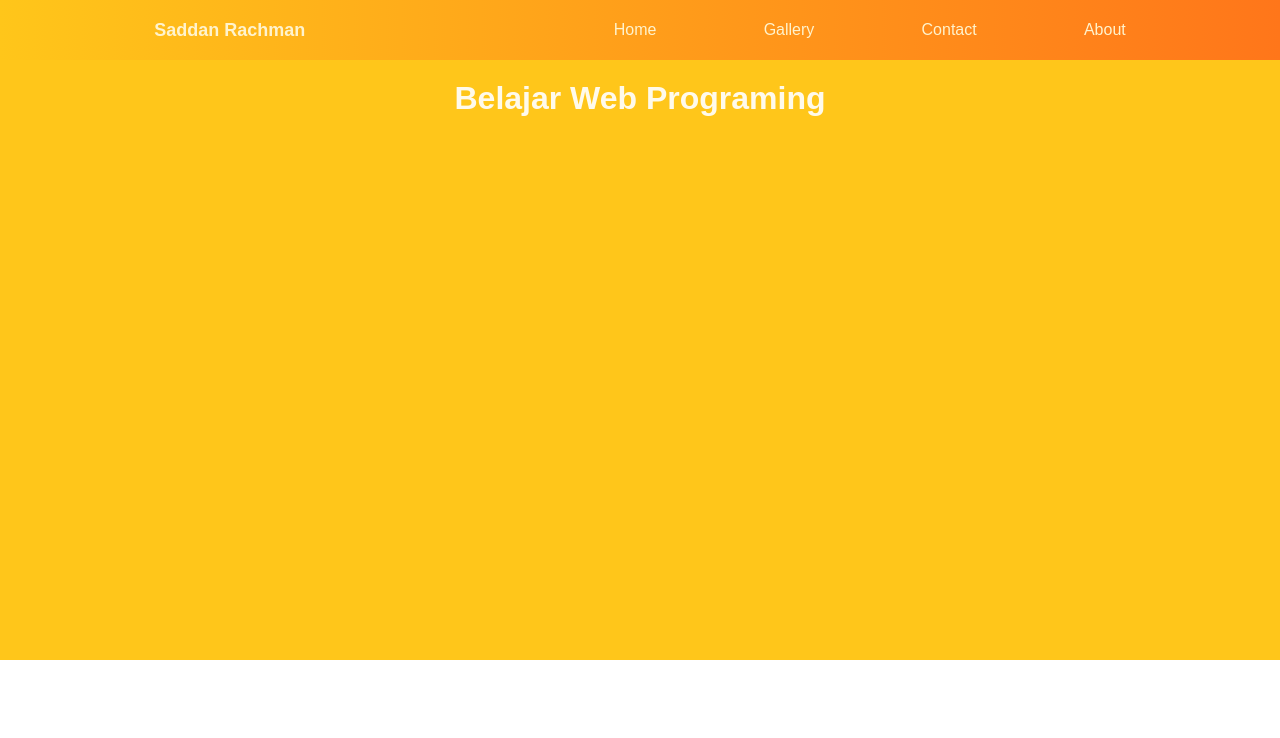
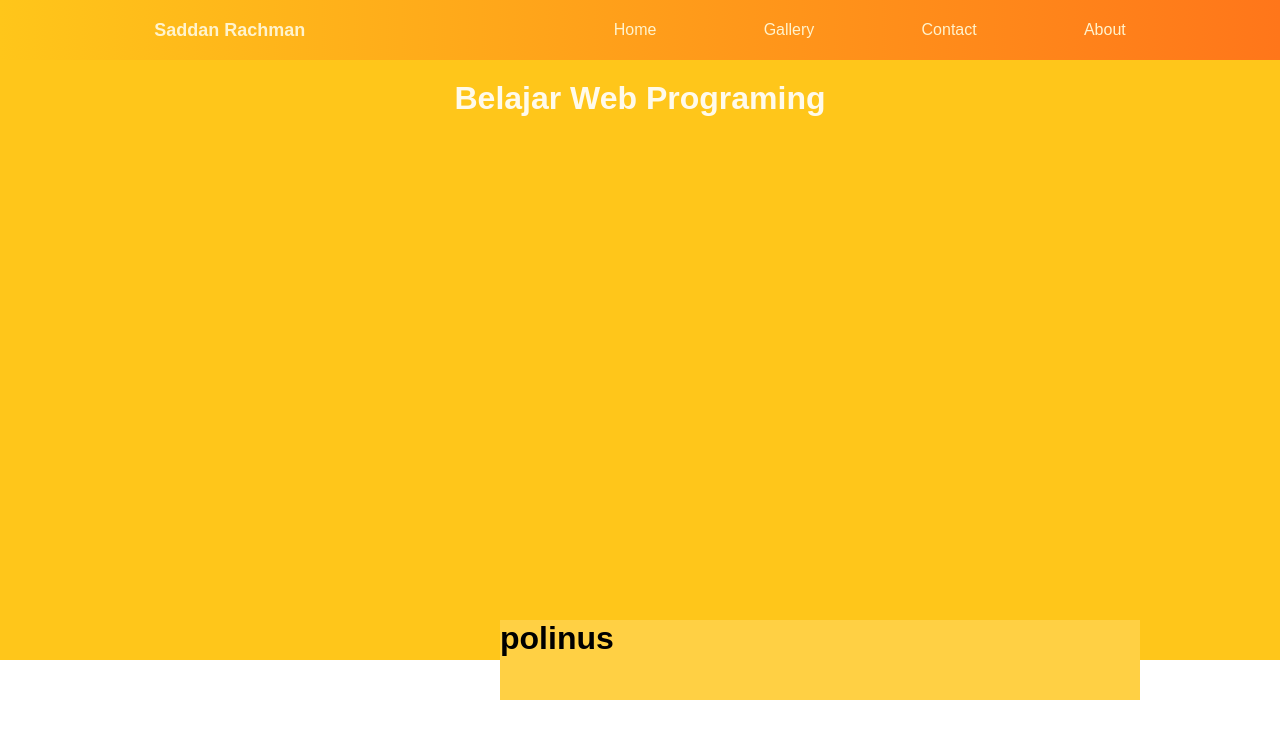
Before and after one commit to SBRD/sbrd-git-test, a plain HTML site: page index.html in a window 1280 px wide. Drawn offline with Linux system fonts and the light colour scheme; files that its build step writes are made by us from their sources.

Commit message:
menambahkan konten dibawah header

```diff
--- a/css/style.css
+++ b/css/style.css
@@ -51,6 +51,16 @@ header {
   background-color: #ffc61a;
 }
 
+body .main1 {
+  width: 50%;
+  margin: -40px 500px;
+  height: 80px;
+  background-color: #ffd044;
+}
+
+body .main1 h1 {
+  justify-content: center;
+}
 /*hamburger menu*/
 .menu-toggle {
   display: none;
--- a/index.html
+++ b/index.html
@@ -4,7 +4,7 @@
     <meta charset="UTF-8" />
     <meta name="viewport" content="width=device-width, initial-scale=1.0" />
     <title>SBRD</title>
-    <link rel="stylesheet" href="style.css" />
+    <link rel="stylesheet" href="./css/style.css" />
   </head>
   <body>
     <nav>
@@ -31,5 +31,8 @@
         <h1>Belajar Web Programing</h1>
       </div>
     </header>
+    <div class="main1">
+      <h1>polinus</h1>
+    </div>
   </body>
 </html>
```
